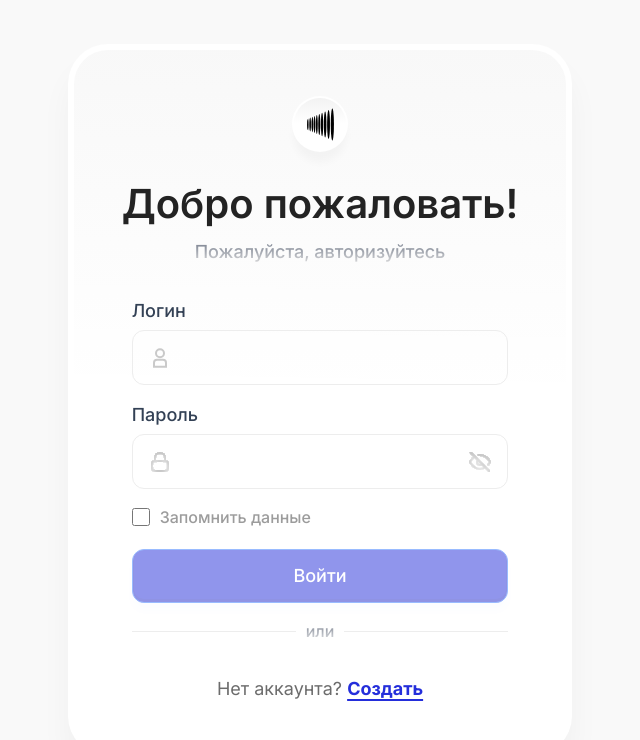
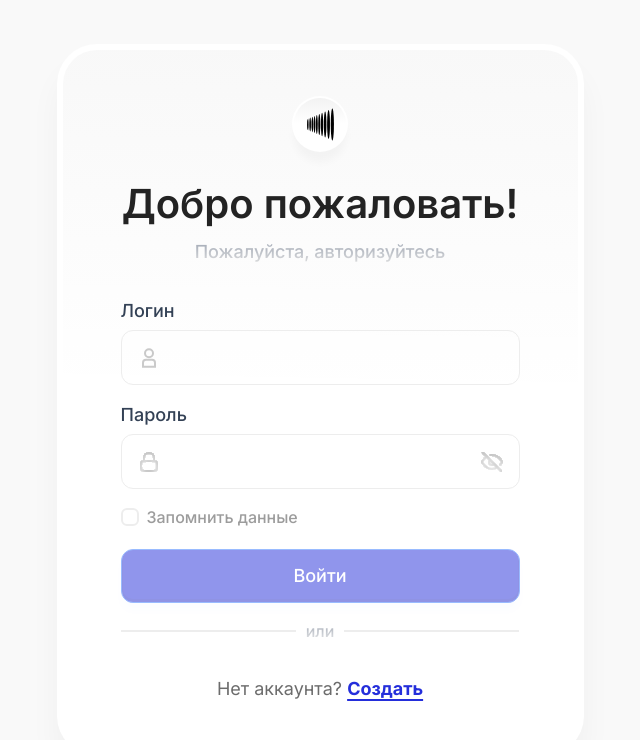
Before and after one commit to fillika/dummy-products, a React (Vite) app: page /login in a window 1280 px wide. Shown: the top 740 px of the page, without its empty margins (320-960 px from the left). Built offline with nearby package versions, Linux system fonts and the light colour scheme.

Commit message:
Доработки LoginPage. Создал кастомный Checkbox.

```diff
--- a/src/pages/login/LoginPage.tsx
+++ b/src/pages/login/LoginPage.tsx
@@ -3,7 +3,7 @@
 import { z } from "zod";
 import { useNavigate } from "react-router-dom";
 import { useLoginMutation } from "../../features/auth/api";
-import { Button, LoginInput, PasswordInput } from "../../shared/ui";
+import { Button, LoginInput, PasswordInput, Checkbox } from "../../shared/ui";
 import { toast } from "sonner";
 import { Logo } from "./Logo";
 
@@ -50,10 +50,10 @@
 
     return (
         <div className="min-h-screen flex items-center justify-center bg-[#f9f9f9]">
-            <div className="rounded-[40px] bg-[#fff] p-[6px]" style={{
+            <div className="rounded-[40px] bg-[#fff] p-[6px] w-full max-w-[527px]" style={{
                 boxShadow: "0px 24px 32px rgba(0, 0, 0, 0.04)",
             }}>
-                <div className="w-full max-w-[515px] p-[48px] flex-column items-center justify-center rounded-[34px]" style={{
+                <div className="w-full p-[48px] flex-column items-center justify-center rounded-[34px]" style={{
                     background: "linear-gradient(181deg, rgba(35, 35, 35, 0.03) 0%, rgba(35, 35, 35, 0) 50%)",
                 }}>
                     <Logo />
@@ -61,7 +61,7 @@
                         <div className="text-[#232323] text-[40px] font-semibold leading-[1.1] tracking-[-1.5%] mb-3">
                             Добро пожаловать!
                         </div>
-                        <div className="text-[18px] font-medium leading-[1.5] text-center bg-gradient-to-b from-gray-500 to-[#E0E0E0] bg-clip-text text-transparent">
+                        <div className="text-[18px] font-medium leading-[1.5] text-center bg-gradient-to-b from-gray-400 to-[#E0E0E0] bg-clip-text text-transparent">
                             Пожалуйста, авторизуйтесь
                         </div>
                     </div>
@@ -93,17 +93,11 @@
                                 name="rememberMe"
                                 control={control}
                                 render={({ field }) => (
-                                    <label className="flex items-center cursor-pointer">
-                                        <input
-                                            type="checkbox"
-                                            className="w-[18px] h-[18px] border-[2px] border-[#ededed] rounded-[6px] cursor-pointer"
-                                            checked={field.value}
-                                            onChange={field.onChange}
-                                        />
-                                        <span className="ml-[10px] text-[16px] font-medium leading-[1.5] text-[#9C9C9C]">
-                                            Запомнить данные
-                                        </span>
-                                    </label>
+                                    <Checkbox
+                                        checked={!!field.value}
+                                        onChange={field.onChange}
+                                        label="Запомнить данные"
+                                    />
                                 )}
                             />
                         </div>
@@ -120,9 +114,9 @@
                             <span className="text-[18px] letter-spacing-[0.01em] leading-[1.2]">Войти</span>
                         </Button>
                         <div className="flex items-center justify-center">
-                            <span className="w-full h-[1px] bg-[#ededed]"></span>
-                            <span className="mx-[10px] font-medium leading-[1.5] text-[16px] bg-gradient-to-b from-gray-500 to-[#ebebeb] bg-clip-text text-transparent">или</span>
-                            <span className="w-full h-[1px] bg-[#ededed]"></span>
+                            <span className="w-full h-[2px] bg-[#ededed]"></span>
+                            <span className="mx-[10px] font-medium leading-[1.5] text-[16px] text-[#ebebeb] bg-gradient-to-b from-gray-400 to-[#ebebeb] bg-clip-text text-transparent">или</span>
+                            <span className="w-full h-[2px] bg-[#ededed]"></span>
                         </div>
                     </form>
                     <div className="text-center text-[18px] leading-[1.5]">
--- /dev/null
+++ b/src/shared/ui/checkbox/Checkbox.tsx
@@ -0,0 +1,41 @@
+import type { ChangeEvent } from "react";
+import { cn } from "../../lib";
+
+export interface CheckboxProps {
+    checked: boolean;
+    onChange: (checked: boolean) => void;
+    label?: string;
+    className?: string;
+}
+
+export const Checkbox = ({ checked, onChange, label, className }: CheckboxProps) => {
+    const handleChange = (e: ChangeEvent<HTMLInputElement>) => {
+        onChange(e.target.checked);
+    };
+
+    return (
+        <label className={cn("flex items-center gap-2 cursor-pointer", className)}>
+            <div className={`
+                w-[18px] h-[18px]
+                border-2 border-[#ededed]
+                rounded-[6px]
+                flex items-center justify-center
+                transition-colors
+                ${checked ? 'bg-blue-500 border-blue-500' : 'bg-white'}
+            `}>
+                {checked && (
+                    <svg className="w-[12px] h-[12px] text-white" fill="none" viewBox="0 0 12 12">
+                        <path stroke="currentColor" strokeWidth="2" d="M2 6l3 3 5-5" />
+                    </svg>
+                )}
+            </div>
+            <input
+                type="checkbox"
+                className="hidden"
+                checked={checked}
+                onChange={handleChange}
+            />
+            {label && <span className="text-[16px] font-medium leading-[1.5] text-[#9C9C9C]">{label}</span>}
+        </label>
+    );
+};
--- /dev/null
+++ b/src/shared/ui/checkbox/index.ts
@@ -0,0 +1,2 @@
+export { Checkbox } from "./Checkbox";
+export { type CheckboxProps } from "./Checkbox";
--- a/src/shared/ui/index.ts
+++ b/src/shared/ui/index.ts
@@ -8,3 +8,5 @@
 export { Select } from "./Select";
 export { SvgIcon } from "./svgIcon";
 export type { SvgIconProps } from "./svgIcon";
+export { Checkbox } from "./checkbox";
+export type { CheckboxProps } from "./checkbox";
```
